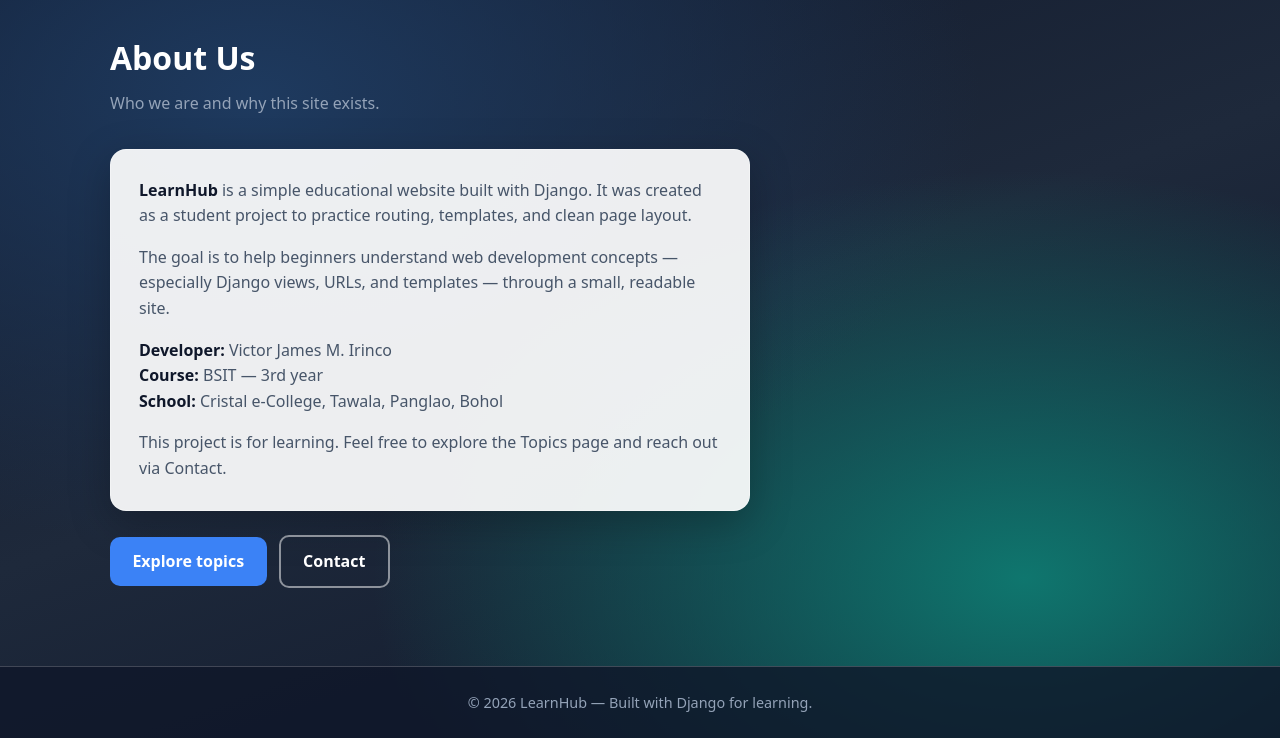
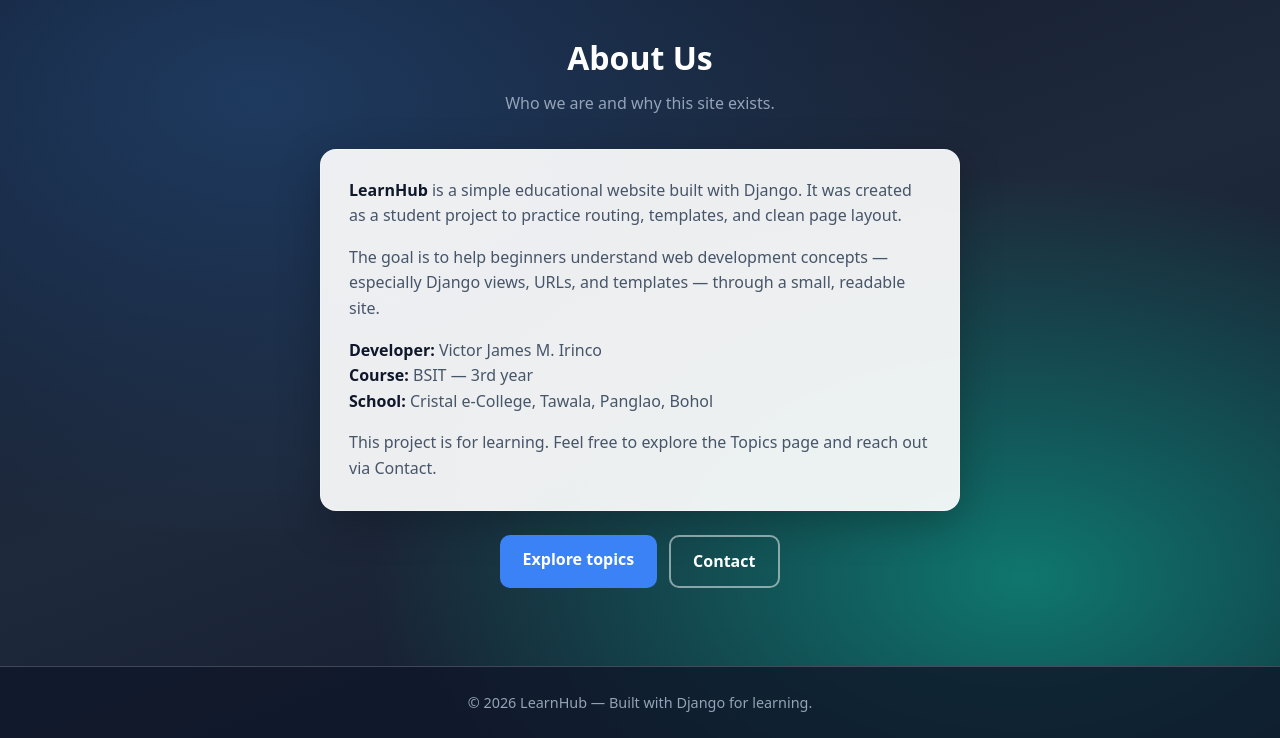
Before and after one commit to irincovictor-cmd/djangoFileTTH, a Django app: page /about/ in a window 1280 px wide. Shown: the part 62-800 px from the top of the page. Run offline with Django 5.2, Linux system fonts and the light colour scheme.

Commit message:
Center About page content

```diff
--- a/api/templates/about.html
+++ b/api/templates/about.html
@@ -3,6 +3,7 @@
 {% block title %}About Us{% endblock %}
 
 {% block content %}
+<div class="page-center">
     <h1 class="page-title">About Us</h1>
     <p class="page-sub">Who we are and why this site exists.</p>
 
@@ -25,8 +26,9 @@
         </p>
     </div>
 
-<div style="margin-top: 1.5rem;">
+    <div class="actions-row">
         <a href="/topics/" class="btn btn-primary">Explore topics</a>
-    <a href="/contact/" class="btn btn-ghost" style="margin-left: 0.5rem;">Contact</a>
+        <a href="/contact/" class="btn btn-ghost">Contact</a>
+    </div>
 </div>
 {% endblock %}
```
Lines whose indentation alone changed are shown as unchanged.
